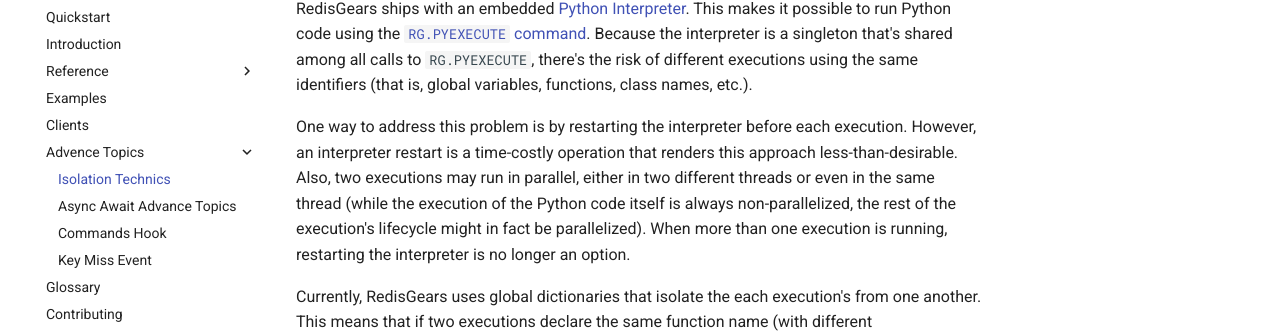
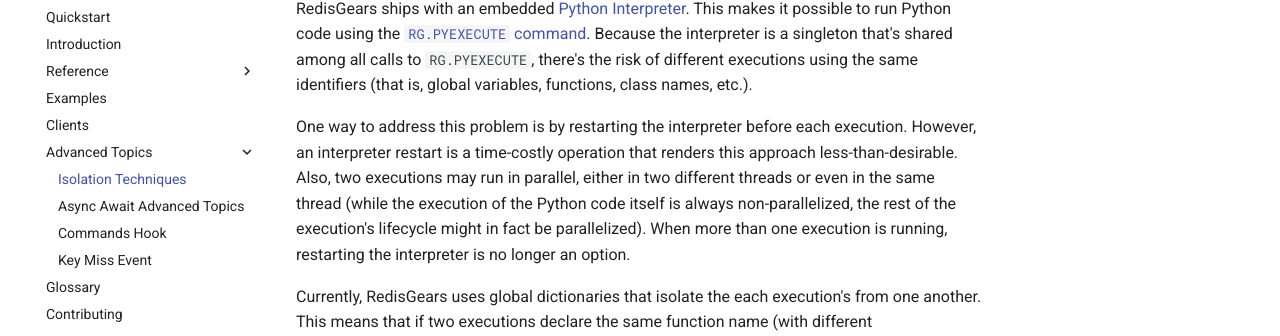
Before and after one commit to RedisGears/RedisGears, an MkDocs documentation site: the page built from docs/isolation.md, in a window 1280 px wide. Shown: the part 184-520 px from the top of the page. Built offline with MkDocs 1.6.1 and Material for MkDocs 9.7.7, drawn with Linux system fonts in a browser that asks for light colours; comment, search, counter and statistics services are not loaded.

Commit message:
Fixed navigation title typos

```diff
--- a/mkdocs.yml
+++ b/mkdocs.yml
@@ -40,9 +40,9 @@
     - 'Configuration': 'configuration.md'
   - 'Examples': 'examples.md'
   - 'Clients': 'clients.md'
-  - 'Advence Topics':
-    - 'Isolation Technics': 'isolation.md'
-    - 'Async Await Advance Topics': 'async_await_advance_topics.md'
+  - 'Advanced Topics':
+    - 'Isolation Techniques': 'isolation.md'
+    - 'Async Await Advanced Topics': 'async_await_advance_topics.md'
     - 'Commands Hook': 'commands_hook.md'
     - 'Key Miss Event': 'miss_event.md'
   - 'Glossary': 'glossary.md'
```
